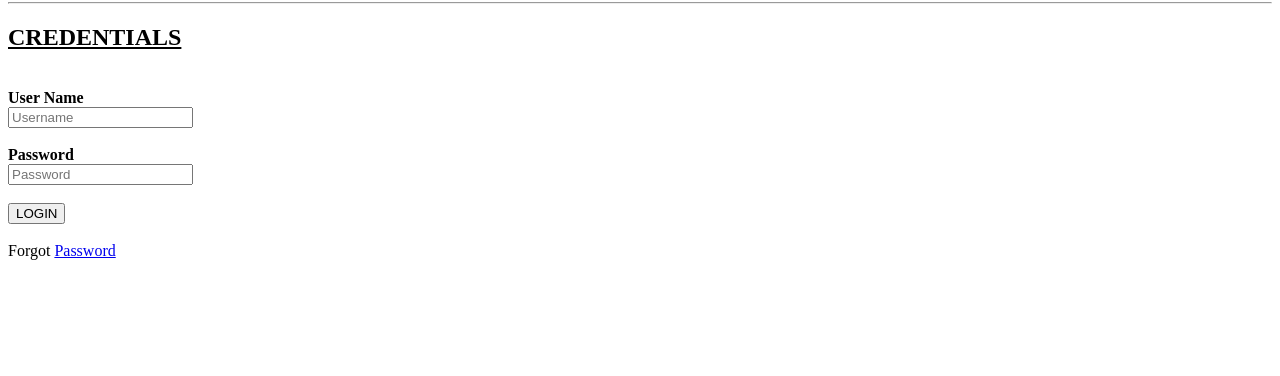
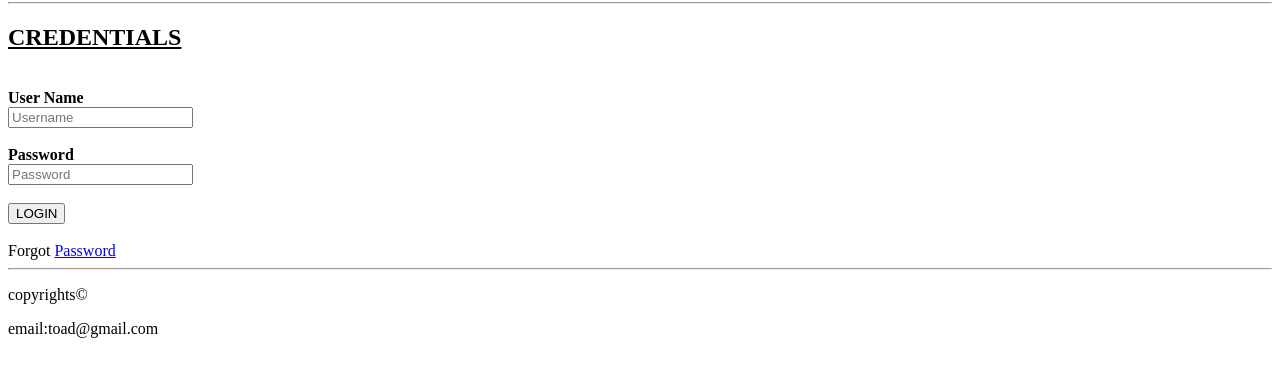
Before and after one commit to mshashank-25/WEB-PAGE, a plain HTML site: page index.HTML in a window 1280 px wide. Shown: the part 78-454 px from the top of the page. Drawn offline with Linux system fonts and the light colour scheme.

Commit message:
Update index.HTML

```diff
--- a/index.HTML
+++ b/index.HTML
@@ -29,5 +29,10 @@
         </div>
         Forgot <a href="#">Password</a>
     </form>
+         <hr>
+    <footer>
+        <p>copyrights&copy;</p>
+        <p>email:toad@gmail.com</p>
+    </footer>
 </body>
 </html>
```
